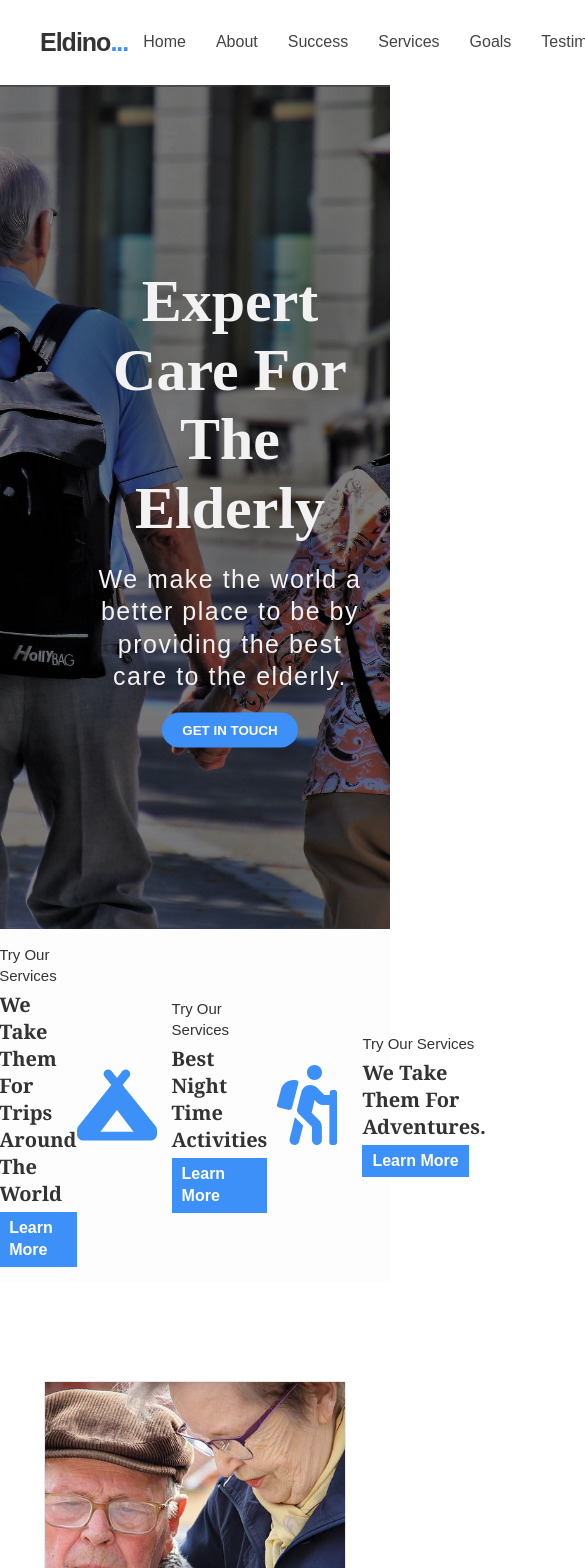
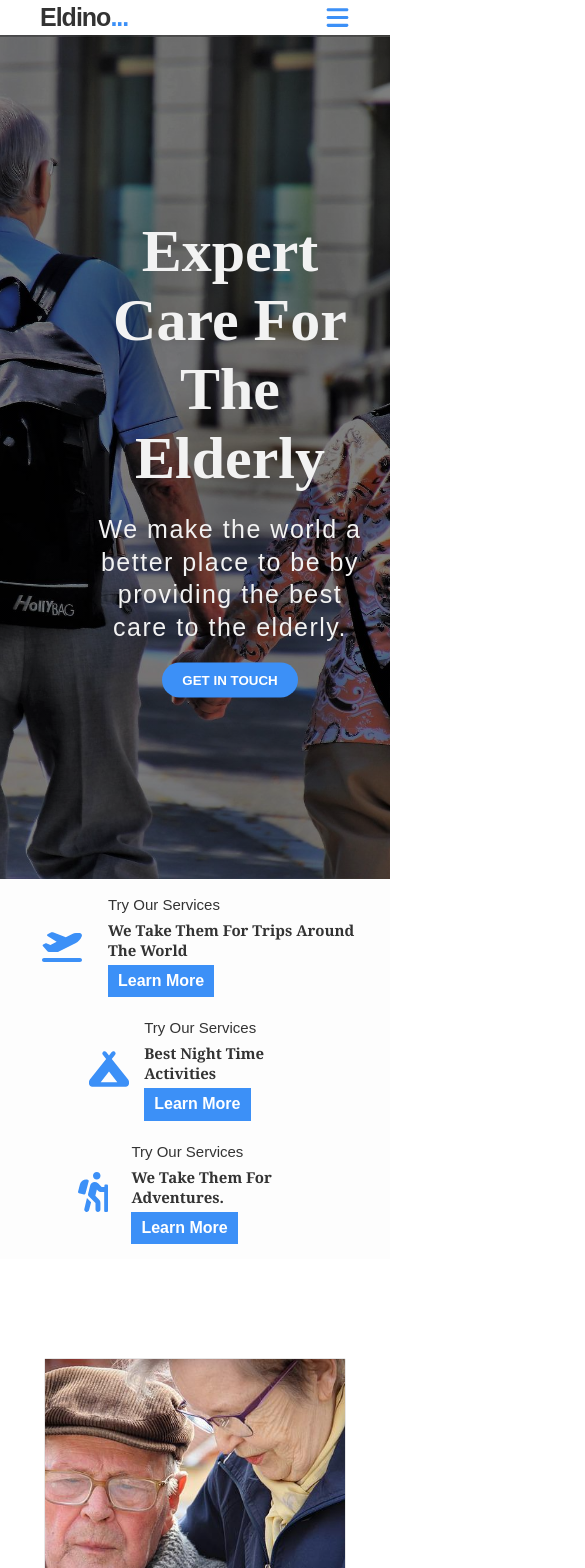
Before and after one commit to codeme254/Eldino, a React (Create React App) app: page / in a window 390 px wide. Shown: the top 1568 px of the page, 585 px wide, since content can reach past the window. Built offline with nearby package versions, Linux system fonts and the light colour scheme.

Commit message:
started adding media queries

```diff
--- a/package.json
+++ b/package.json
@@ -1,6 +1,7 @@
 {
-  "name": "project1",
+  "name": "eldino",
   "version": "0.1.0",
+  "description":"Landing page for a fictional company that takes care of the elderly",
   "private": true,
   "dependencies": {
     "@testing-library/jest-dom": "^5.16.4",
--- a/src/App.css
+++ b/src/App.css
@@ -8,6 +8,11 @@
 
 html {
   font-size: 62.5%;
+}
+
+html,
+body {
+  overflow-x: hidden;
 }
 
 :root {
@@ -47,6 +52,7 @@ body {
 .title__description {
   font-size: 1.8rem;
   color: #888;
+  text-align: center;
 }
 
 /* Navigation */
@@ -120,6 +126,48 @@ body {
   width: var(--size);
   height: var(--size);
   fill: #555;
+}
+
+.header__button {
+  display: flex;
+  justify-content: center;
+  align-items: center;
+  background-color: transparent;
+  border: none;
+  outline: none;
+  cursor: pointer;
+  display: none;
+}
+
+.header__button svg {
+  --size: 2.5rem;
+  width: var(--size);
+  height: var(--size);
+  fill: var(--color-primary);
+}
+
+@media screen and (max-width: 1000px) {
+  .header__button {
+    display: flex;
+  }
+
+  .header__nav {
+    position: absolute;
+    right: 0;
+    top: 3rem;
+    background-color: var(--color-white);
+    padding: 1rem 4rem;
+    transform: translateX(150%);
+    transition: all 0.5s ease-in-out;
+  }
+
+  .header__nav--active {
+    transform: translateX(0) !important;
+  }
+
+  .header__list {
+    flex-direction: column;
+  }
 }
 /* End of Navigation */
 
@@ -240,6 +288,28 @@ body {
   justify-self: left;
   font-weight: bold;
 }
+
+@media screen and (max-width: 800px) {
+  .miniexplanation__svg svg {
+    --size: 4rem;
+  }
+
+  .miniexplanation__heading {
+    font-size: 1.5rem;
+  }
+}
+
+@media screen and (max-width: 500px) {
+  .m-explanations__container {
+    flex-direction: column;
+  }
+
+  .m-explanations__container > *:not(:last-child) {
+    margin-right: 0 !important;
+    margin-bottom: 2rem;
+  }
+}
+
 /* end of miniexplanations section */
 
 /* cards section */
@@ -297,6 +367,14 @@ body {
   justify-content: space-around;
   align-items: center;
   padding: 10rem 3rem;
+}
+
+@media screen and (max-width: 800px) {
+  .success-section {
+    display: grid;
+    grid-template-columns: repeat(auto-fit, minmax(20rem, 1fr));
+    gap: 2rem;
+  }
 }
 
 .success__box {
@@ -401,6 +479,7 @@ body {
   font-family: Georgia, "Times New Roman", Times, serif;
   font-size: 2rem;
   text-transform: capitalize;
+  text-align: center;
 }
 
 .services__box-right__image {
@@ -412,6 +491,41 @@ body {
   height: 100%;
   display: block;
   object-fit: cover;
+}
+
+@media screen and (max-width: 900px) {
+  .services__section {
+    flex-direction: column;
+    padding-left: 1rem;
+  }
+
+  .services__section > * {
+    width: 80%;
+    margin: 2rem auto;
+  }
+}
+
+@media screen and (max-width: 500px) {
+  .services__left--layout {
+    flex-direction: column;
+    justify-content: center;
+    align-items: center;
+  }
+
+  .services__right{
+    width: 100%;
+    padding: 1rem;
+  }
+
+  .services__left--image {
+    margin-bottom: 1.5rem;
+  }
+
+  .services__box-right {
+    width: 98%;
+    height: 35rem;
+    margin: auto;
+  }
 }
 /* end of services section */
 
@@ -549,6 +663,18 @@ body {
   font-style: oblique;
   text-transform: capitalize;
 }
+
+@media screen and (max-width: 500px) {
+  .testimonies__container {
+    padding: 1rem;
+    padding-top: 15rem;
+  }
+
+  .testimony {
+    width: 98vw;
+    margin: 3rem auto;
+  }
+}
 /* End of the Testimonies section */
 
 /* opportunities section */
@@ -561,6 +687,18 @@ body {
 
 .opportunities__container > *:not(:last-child) {
   margin-right: 4rem;
+}
+
+@media screen and (max-width: 800px) {
+  .opportunities__container {
+    flex-direction: column;
+    justify-content: center;
+    align-items: center;
+  }
+
+  .opportunities__container > *:not(:last-child) {
+    margin-right: 0 !important;
+  }
 }
 
 .opportunity {
@@ -617,6 +755,22 @@ body {
   border-radius: 100px;
   cursor: pointer;
 }
+
+@media screen and (max-width: 500px) {
+  .opportunity {
+    flex-direction: column;
+    width: 98vw;
+    margin: 2rem auto;
+  }
+
+  .opportunity > * {
+    min-width: 100%;
+  }
+
+  .opportunities__container {
+    padding: 1rem;
+  }
+}
 /* end of opportunities section */
 
 /* news and updates section */
@@ -644,8 +798,6 @@ body {
 
 .newscard__header {
   background-color: var(--color-white);
-  /* box-shadow: 0 4px 10px rgba(0, 0, 0, 0.212); */
-  /* box-shadow: 0px 4px 4px -2px rgba(51, 51, 51, 0.73); */
   margin-bottom: 2.5rem;
 }
 
@@ -789,7 +941,13 @@ body {
   color: red;
 }
 
-.toggle-class{
-  color: red;
+@media screen and (max-width: 600px) {
+  .footer__container {
+    flex-direction: column;
+  }
+
+  .footer__container > *:not(:last-child) {
+    margin-bottom: 3rem;
+  }
 }
 /* end of the footer */
--- a/src/Assets/Icons/Icons.jsx
+++ b/src/Assets/Icons/Icons.jsx
@@ -1,4 +1,10 @@
 import React from "react";
+
+export const MenuIcon = () => {
+  return(
+    <svg xmlns="http://www.w3.org/2000/svg" viewBox="0 0 448 512"><path d="M0 96C0 78.33 14.33 64 32 64H416C433.7 64 448 78.33 448 96C448 113.7 433.7 128 416 128H32C14.33 128 0 113.7 0 96zM0 256C0 238.3 14.33 224 32 224H416C433.7 224 448 238.3 448 256C448 273.7 433.7 288 416 288H32C14.33 288 0 273.7 0 256zM416 448H32C14.33 448 0 433.7 0 416C0 398.3 14.33 384 32 384H416C433.7 384 448 398.3 448 416C448 433.7 433.7 448 416 448z"/></svg>
+  )
+}
 
 export const Hike = () => {
   return (
--- a/src/Nav/Nav.jsx
+++ b/src/Nav/Nav.jsx
@@ -1,16 +1,22 @@
-import React from "react";
+import React, { useRef } from "react";
 import {
   Twitter,
   FacebookOutline,
   LinkedinOutlined,
+  MenuIcon
 } from "../Assets/Icons/Icons";
 
 const Nav = () => {
+  const navRef = useRef(null);
+  const handleNav = () => {
+    navRef.current.classList.toggle('header__nav--active')
+  }
   return (
     <header className="header">
       <h3 className="header__logo">
         Eldino<span>...</span>
       </h3>
+      <nav className="header__nav" ref={navRef}>
         <ol className="header__list">
           <li className="header__list--item">
             <a href="/" className="header__item--link">
@@ -64,6 +70,10 @@ const Nav = () => {
             </a>
           </li>
         </ol>
+      </nav>
+      <button className="header__button" onClick={handleNav}>
+        <MenuIcon />
+      </button>
     </header>
   );
 };
```
Lines whose indentation alone changed are shown as unchanged.
